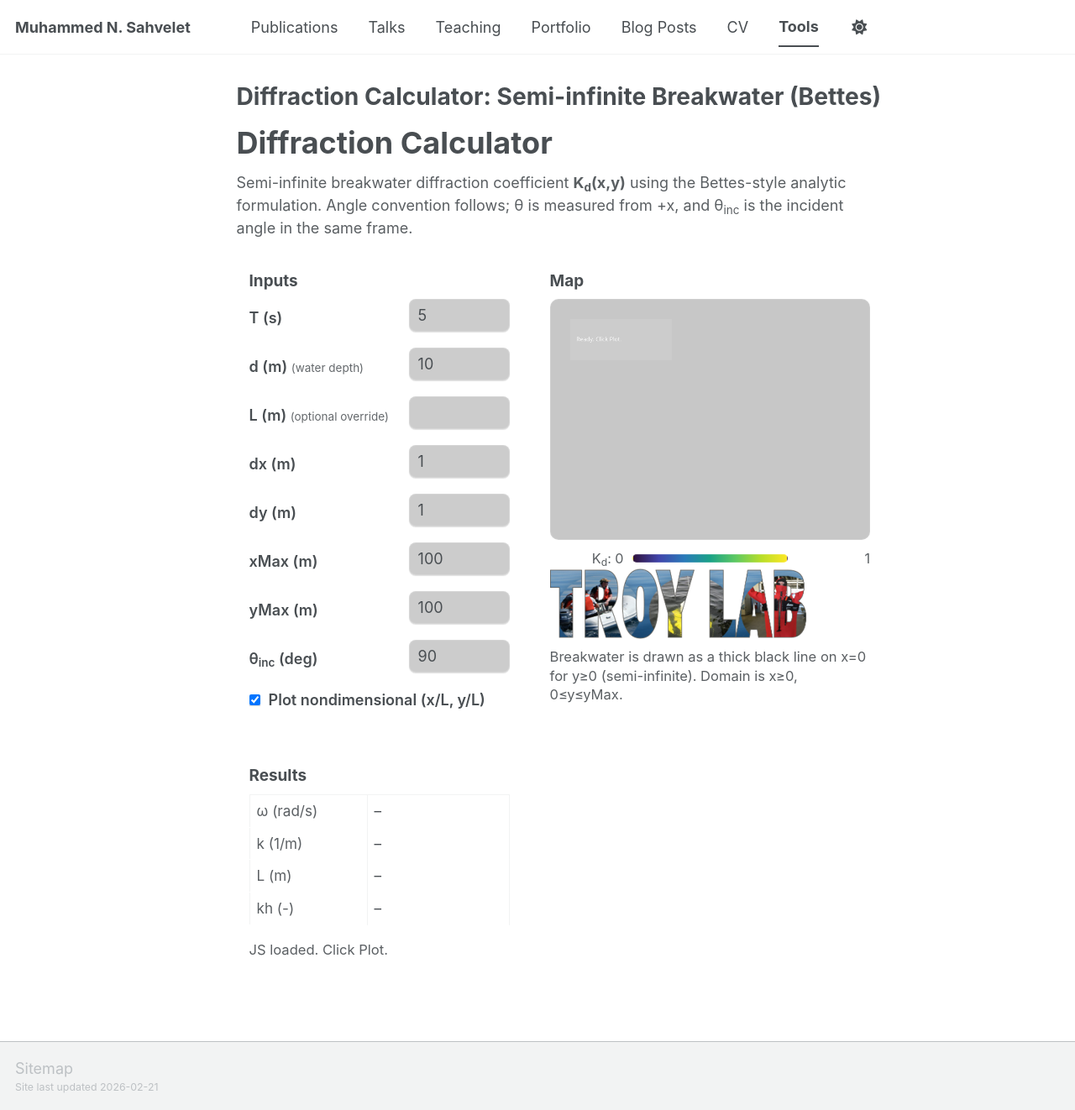
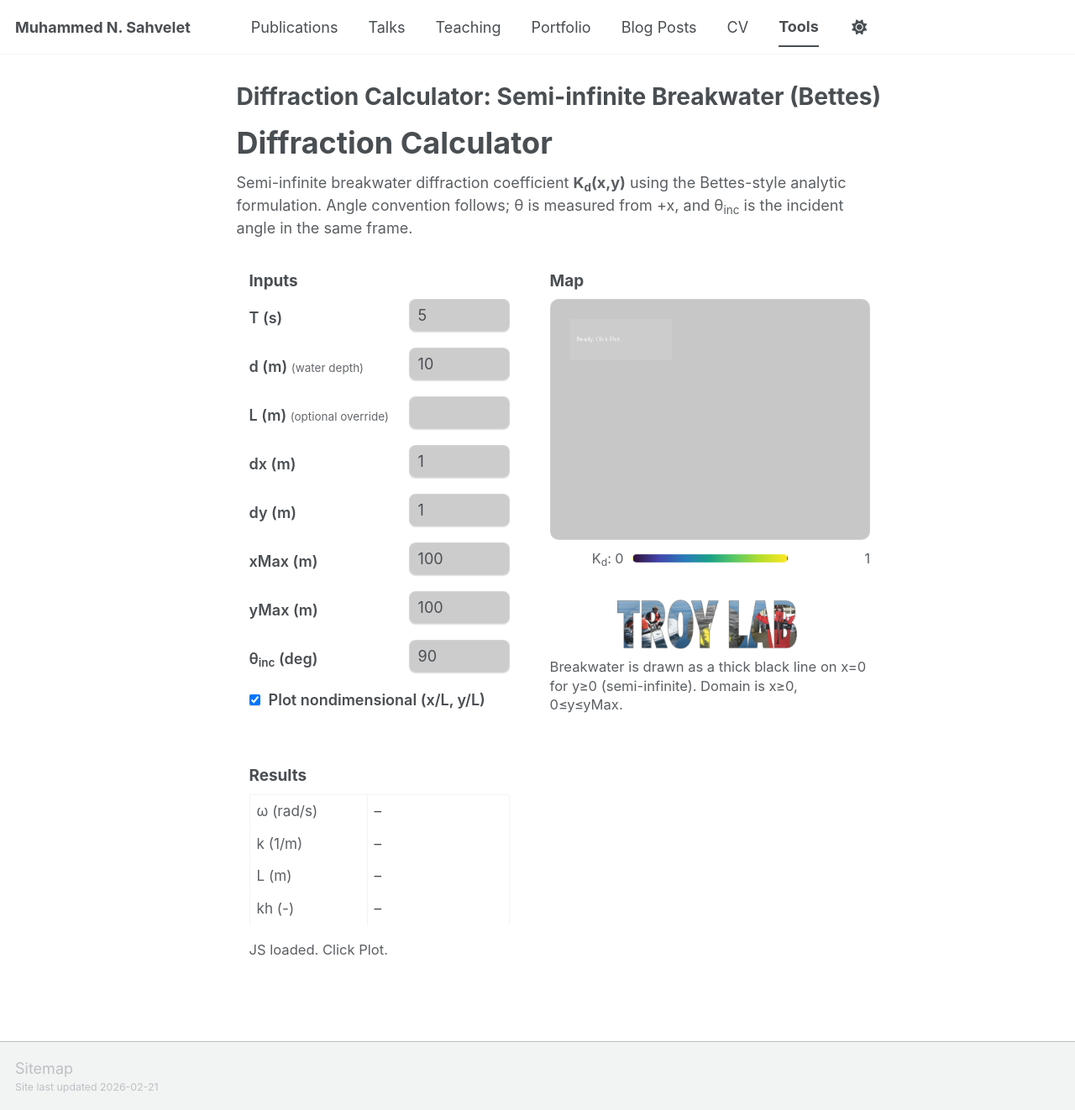
Before and after one commit to mnsahvelet/mnsahvelet.github.io, a Jekyll site: the page built from _pages/diffraction-bettes.html, in a window 1280 px wide and 1322 px high. Shown: the whole window at 84% size. Built offline with Jekyll 4.4.1, drawn with Linux system fonts in a browser that asks for light colours; a script bundle is joined from its source files by our own code; library files that are not in the unit come from our copies.

Commit message:
Update diffraction-bettes.html

```diff
--- a/_pages/diffraction-bettes.html
+++ b/_pages/diffraction-bettes.html
@@ -6,6 +6,19 @@ author_profile: false
 ---
 
 <style>
+  .tool-logo{
+  margin-top: 22px;
+  padding-top: 14px;
+  border-top: 1px solid rgba(255,255,255,0.12);
+  text-align: center;
+}
+
+.tool-logo img{
+  max-width: 220px;
+  width: 100%;
+  height: auto;
+  opacity: 0.9;
+}
   .tool-wrap{ max-width: 980px; margin: 0 auto; }
   .tool-title{ font-size: 2rem; font-weight: 700; margin: 0 0 0.4rem 0; }
   .tool-sub{ margin: 0 0 1.2rem 0; opacity: 0.9; }
```
